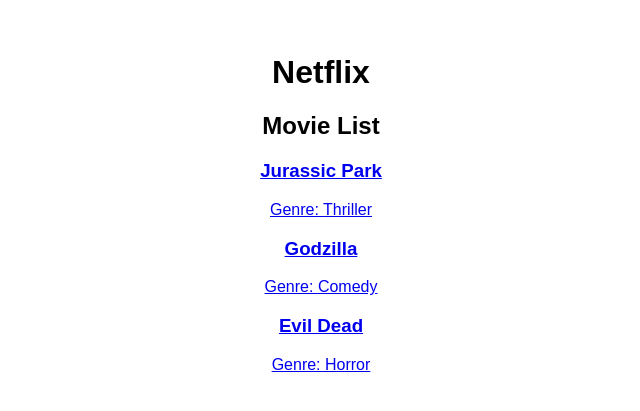
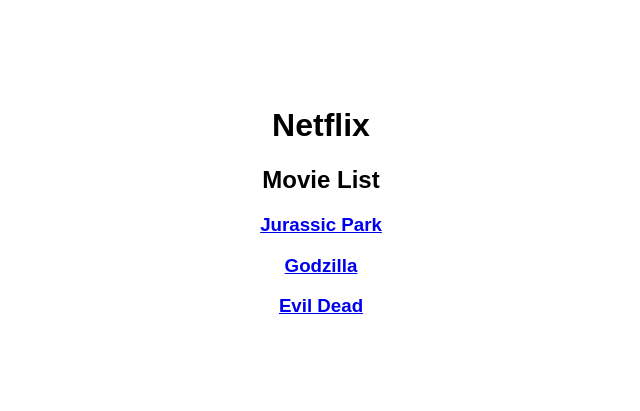
Before and after one commit to barendgabriel/myFlix-client, a React (Vite) app: page / in a window 1280 px wide. Shown: the part 189-600 px from the top of the page, without its empty margins (319-959 px from the left). Built offline with nearby package versions, Linux system fonts and the light colour scheme.

Commit message:
Update MovieCard.jsx

```diff
--- a/src/components/MovieCard/MovieCard.jsx
+++ b/src/components/MovieCard/MovieCard.jsx
@@ -1,11 +1,9 @@
-// src/components/MovieCard/MovieCard.jsx
 import React from 'react';
 
 export const MovieCard = ({ movie }) => {
   return (
     <div>
       <h3>{movie.title}</h3>
-      <p>Genre: {movie.genre}</p>
     </div>
   );
 };
```
